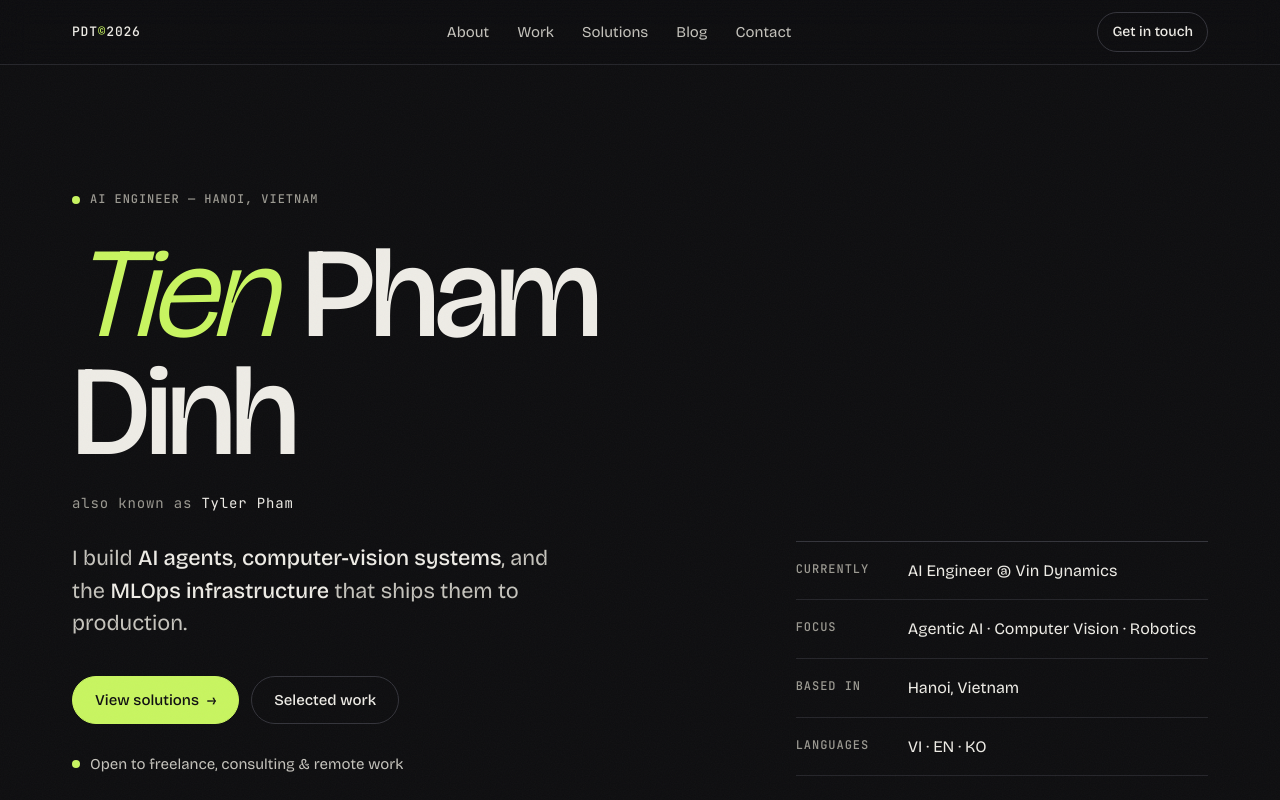
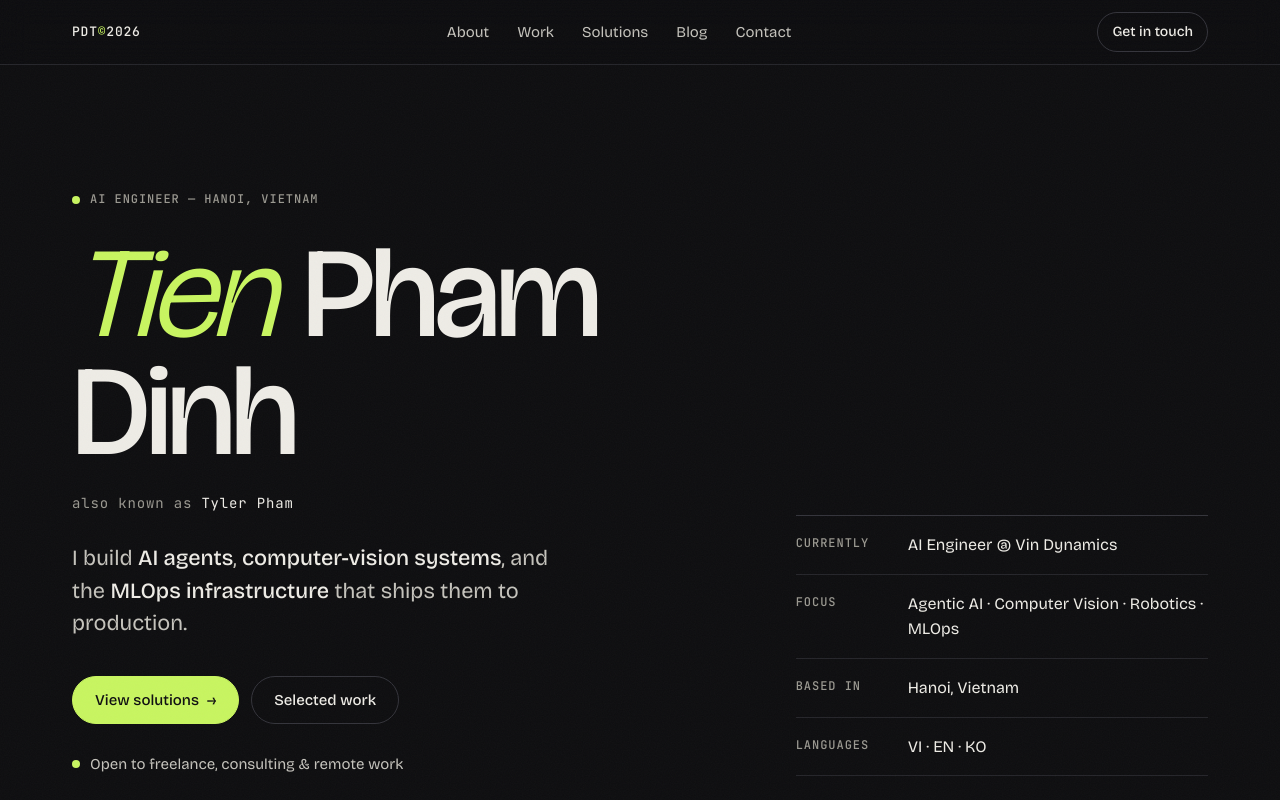
Before and after one commit to tylerphamm/portfolio, a Next.js app: page / in a window 1280 px wide. Shown: the top 800 px of the page. Built offline with nearby package versions, Linux system fonts and the light colour scheme.

Commit message:
feat: add homepage component with hero, solutions, and blog sections

```diff
--- a/app/page.js
+++ b/app/page.js
@@ -55,7 +55,7 @@ export default function Home() {
                 </div>
                 <div className="row">
                   <span className="label">Focus</span>
-                  <span>Agentic AI · Computer Vision · Robotics</span>
+                  <span>Agentic AI · Computer Vision · Robotics · MLOps</span>
                 </div>
                 <div className="row">
                   <span className="label">Based in</span>
```
